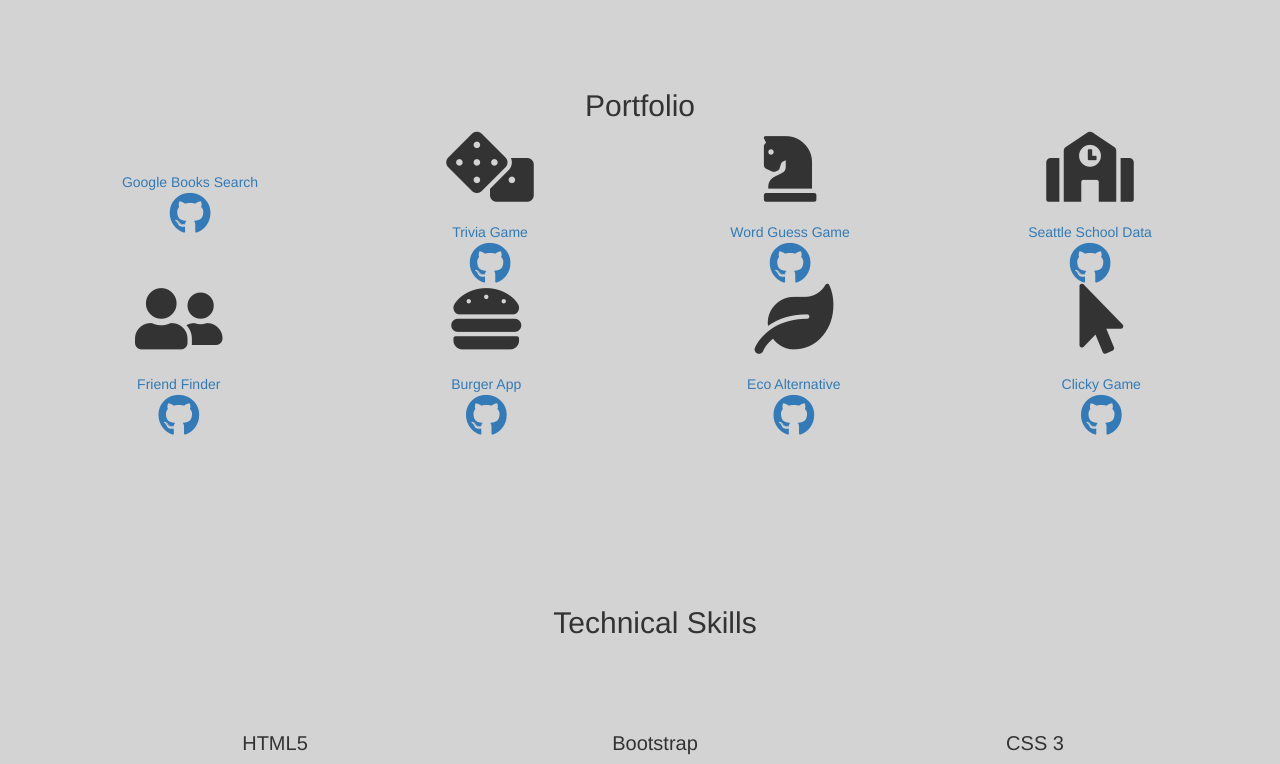
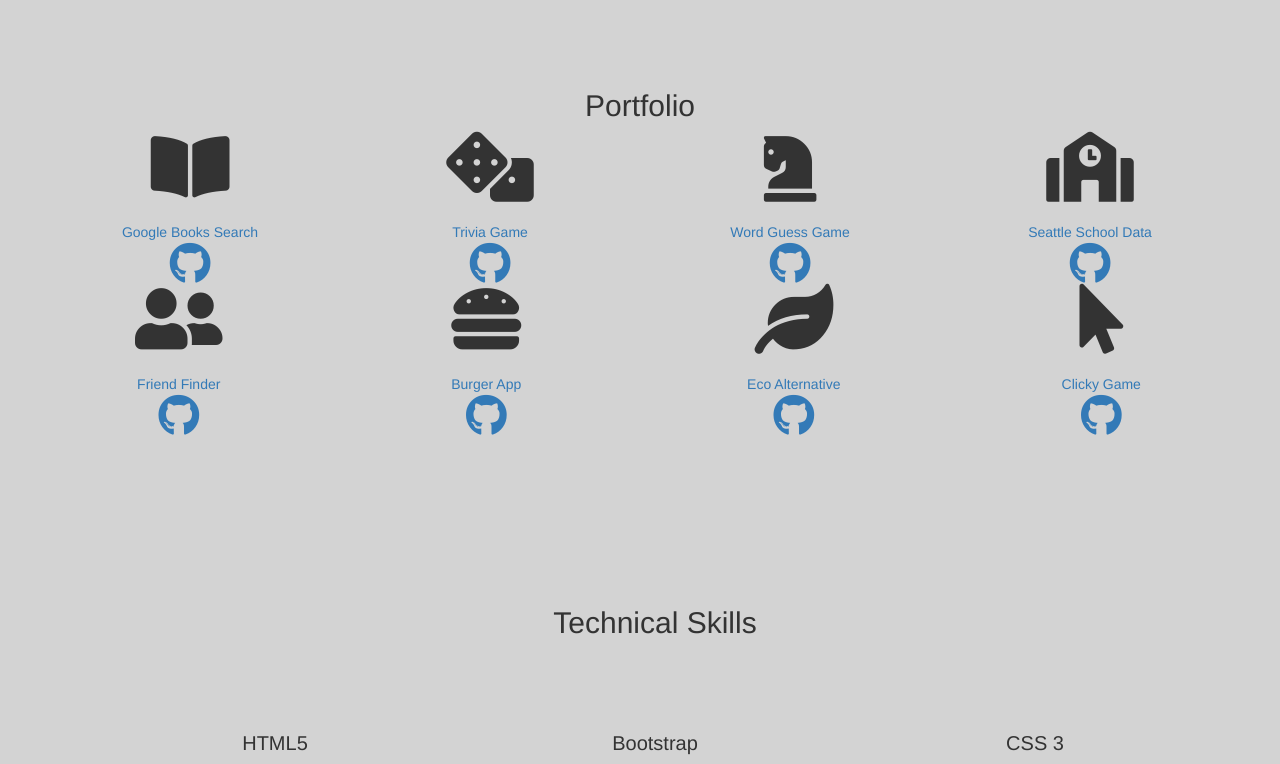
Before and after one commit to silvershan/finalportfolio, a plain HTML site: page index.html in a window 1280 px wide. Shown: the part 1840-2604 px from the top of the page. Drawn offline with nearby package versions, Linux system fonts and the light colour scheme.

Commit message:
Update index.html

```diff
--- a/index.html
+++ b/index.html
@@ -67,7 +67,7 @@
             <h2>Portfolio</h2>
             <div class="col-md-3" id="classportfolio">
                      <div class="feature">
-                            <i class="<i class="fas fa-book-open fa-5x"></i><br>
+                            <i class="fas fa-book-open fa-5x"></i><br>
                             <br>
                             <a href="https://bookssearcher.herokuapp.com/">Google Books Search</a><br>
                             <a href="https://github.com/silvershan/bookssearcher" i class="fab fa-github fa-3x"></i></a>
```
